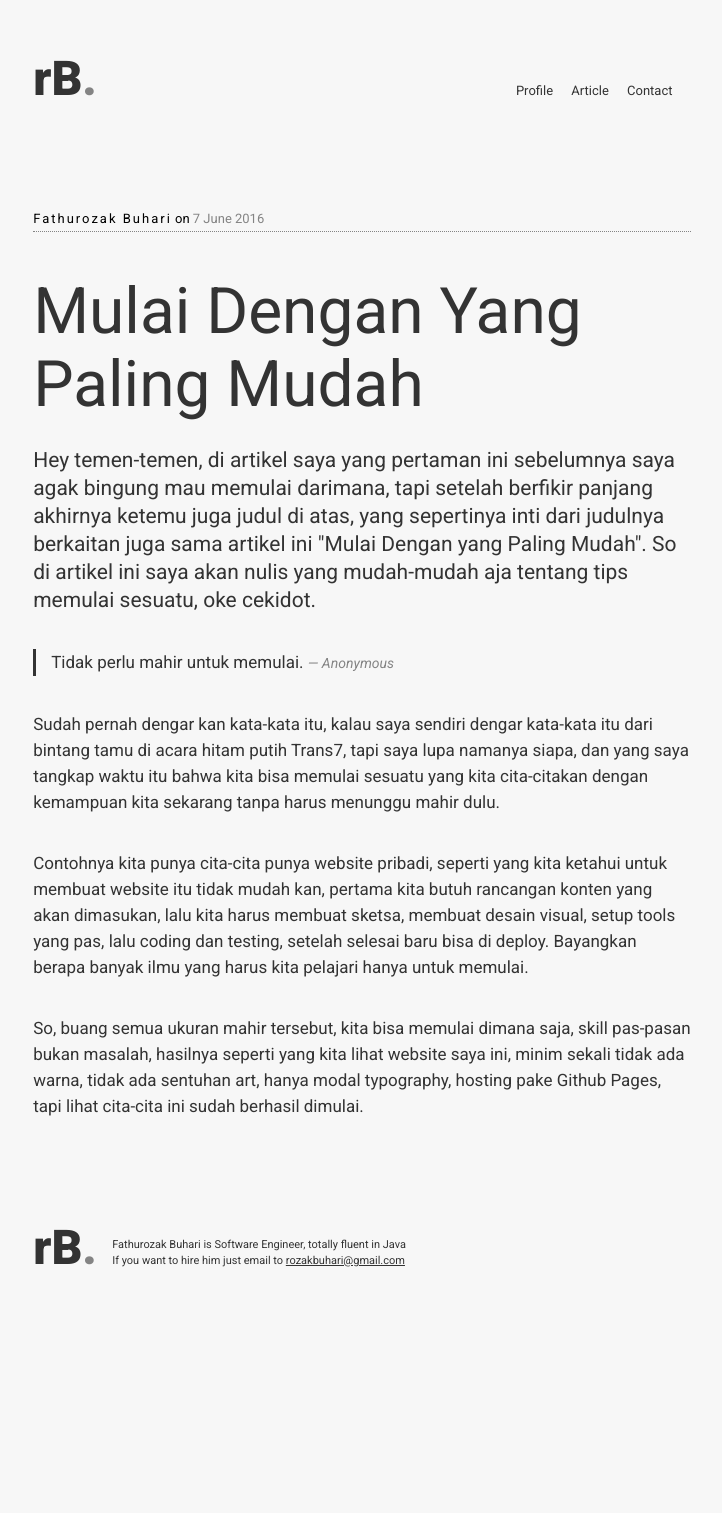
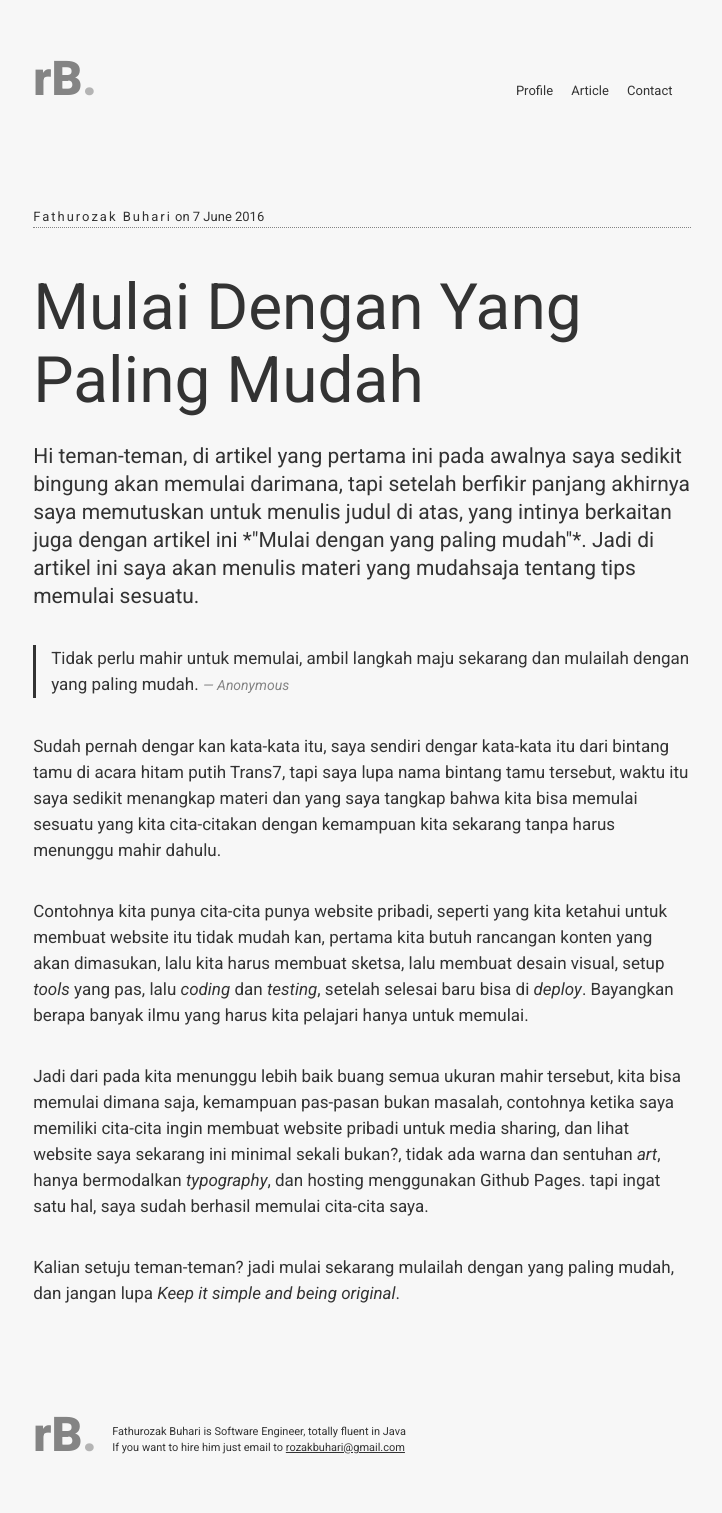
Before and after one commit to rozakbuhari/rozakbuhari.github.io.backup, a Jekyll site: the page built from _posts/2016-06-07-mulai-dengan-yang-paling-mudah.md, in a window 1280 px wide. Shown: the whole page, without its empty margins (278-1000 px from the left). Built offline with Jekyll 4.4.1, drawn with Linux system fonts in a browser that asks for light colours; before the commit the page ends 1326 px from its top, so only the background shows below that.

Commit message:
Add some details

```diff
--- a/_layouts/default.html
+++ b/_layouts/default.html
@@ -14,7 +14,9 @@
 
     <meta name="viewport" content="width=device-width, initial-scale=1.0, user-scalable=yes"
     />
+    <link rel="icon" href="/img/favicon.png">
     <link rel="stylesheet" type="text/css" href="{{ site.url }}/css/main.css" media="all">
+    <link rel="stylesheet" type="text/css" href="//code.ionicframework.com/ionicons/2.0.1/css/ionicons.min.css" media="all">
     <script type="text/javascript">
       (function() {
         var link_element = document.createElement("link"),
--- a/_posts/2016-06-07-mulai-dengan-yang-paling-mudah.md
+++ b/_posts/2016-06-07-mulai-dengan-yang-paling-mudah.md
@@ -3,17 +3,21 @@
 author: Fathurozak Buhari
 ---
 
-<p class="intro">Hey temen-temen, di artikel saya yang pertaman ini sebelumnya saya agak bingung mau memulai darimana,
-tapi setelah berfikir panjang akhirnya ketemu juga judul di atas, yang sepertinya inti dari judulnya berkaitan juga sama artikel ini "Mulai Dengan yang Paling Mudah". So di artikel ini
-saya akan nulis yang mudah-mudah aja tentang tips memulai sesuatu, oke cekidot.
+<p class="intro">Hi teman-teman, di artikel yang pertama ini pada awalnya saya sedikit bingung akan memulai darimana,
+tapi setelah berfikir panjang akhirnya saya memutuskan untuk menulis judul di atas,
+yang intinya berkaitan juga dengan artikel ini *"Mulai dengan yang paling mudah"*. Jadi di artikel ini
+saya akan menulis materi yang mudahsaja tentang tips memulai sesuatu.
 </p>
 
-<p class="pullquote">Tidak perlu mahir untuk memulai.
+<p class="pullquote">Tidak perlu mahir untuk memulai, ambil langkah maju sekarang
+    dan mulailah dengan yang paling mudah.
     <span class="quote-author">&mdash; Anonymous</span>
 </p>
 
-Sudah pernah dengar kan kata-kata itu, kalau saya sendiri dengar kata-kata itu dari bintang tamu di acara hitam putih Trans7, tapi saya lupa namanya siapa, dan yang saya tangkap waktu itu bahwa kita bisa memulai sesuatu yang kita cita-citakan dengan kemampuan kita sekarang tanpa harus menunggu mahir dulu.
+Sudah pernah dengar kan kata-kata itu, saya sendiri dengar kata-kata itu dari bintang tamu di acara hitam putih Trans7, tapi saya lupa nama bintang tamu tersebut, waktu itu saya sedikit menangkap materi dan yang saya tangkap bahwa kita bisa memulai sesuatu yang kita cita-citakan dengan kemampuan kita sekarang tanpa harus menunggu mahir dahulu.
 
-Contohnya kita punya cita-cita punya website pribadi, seperti yang kita ketahui untuk membuat website itu tidak mudah kan, pertama kita butuh rancangan konten yang akan dimasukan, lalu kita harus membuat sketsa, membuat desain visual, setup tools yang pas, lalu coding dan testing, setelah selesai baru bisa di deploy. Bayangkan berapa banyak ilmu yang harus kita pelajari hanya untuk memulai.
+Contohnya kita punya cita-cita punya website pribadi, seperti yang kita ketahui untuk membuat website itu tidak mudah kan, pertama kita butuh rancangan konten yang akan dimasukan, lalu kita harus membuat sketsa, lalu membuat desain visual, setup *tools* yang pas, lalu *coding* dan *testing*, setelah selesai baru bisa di *deploy*. Bayangkan berapa banyak ilmu yang harus kita pelajari hanya untuk memulai.
 
-So, buang semua ukuran mahir tersebut, kita bisa memulai dimana saja, skill pas-pasan bukan masalah, hasilnya seperti yang kita lihat website saya ini, minim sekali tidak ada warna, tidak ada sentuhan art, hanya modal typography, hosting pake Github Pages, tapi lihat cita-cita ini sudah berhasil dimulai.
+Jadi dari pada kita menunggu lebih baik buang semua ukuran mahir tersebut, kita bisa memulai dimana saja, kemampuan pas-pasan bukan masalah, contohnya ketika saya memiliki cita-cita ingin membuat website pribadi untuk media sharing, dan lihat website saya sekarang ini minimal sekali bukan?, tidak ada warna dan sentuhan *art*, hanya bermodalkan *typography*, dan hosting menggunakan Github Pages. tapi ingat satu hal, saya sudah berhasil memulai cita-cita saya.
+
+Kalian setuju teman-teman? jadi mulai sekarang mulailah dengan yang paling mudah, dan jangan lupa *Keep it simple and being original*.
--- a/css/main.css
+++ b/css/main.css
@@ -417,11 +417,27 @@
   border-style: dotted;
   border-color: #848484;
   margin-top: 45px;
-  color: black;
-  line-height: 24px; }
+  line-height: 20px; }
 
-.meta > .date {
+.avatar {
+  width: 50px;
+  height: 50px;
+  display: inline-block;
+  border-radius: 50%;
+  border: 1px solid #b4b4b4; }
+
+.meta-detail {
+  display: inline-block;
+  vertical-align: top;
+  margin-left: 10px; }
+
+.meta-detail > .date {
   color: #848484; }
+
+.meta-detail > .date:before {
+  content: "\f3f4";
+  font-family: "Ionicons";
+  margin-right: 10px; }
 
 .author {
   letter-spacing: 2px; }
@@ -448,10 +464,11 @@
   display: inline-block;
   font-size: 48px;
   font-weight: 900;
-  width: 10%; }
+  width: 10%;
+  color: #848484; }
 
 #logo span {
-  color: #848484; }
+  color: #b4b4b4; }
 
 nav {
   display: inline-block;
```
Also changed, not shown: _scss/main.scss (+24 -4 lines), index.html (+5 -3 lines), img/favicon.png (added).
